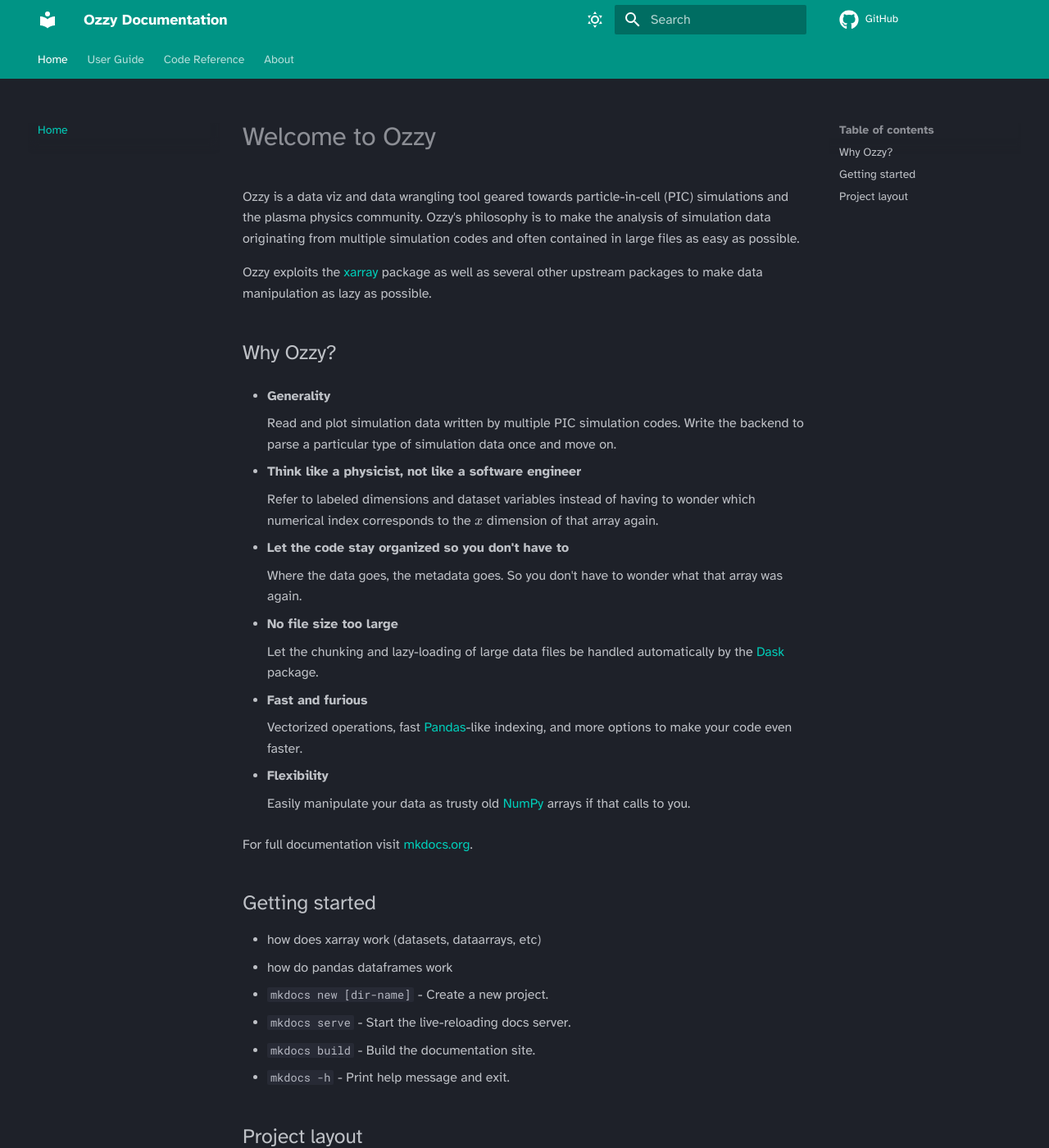
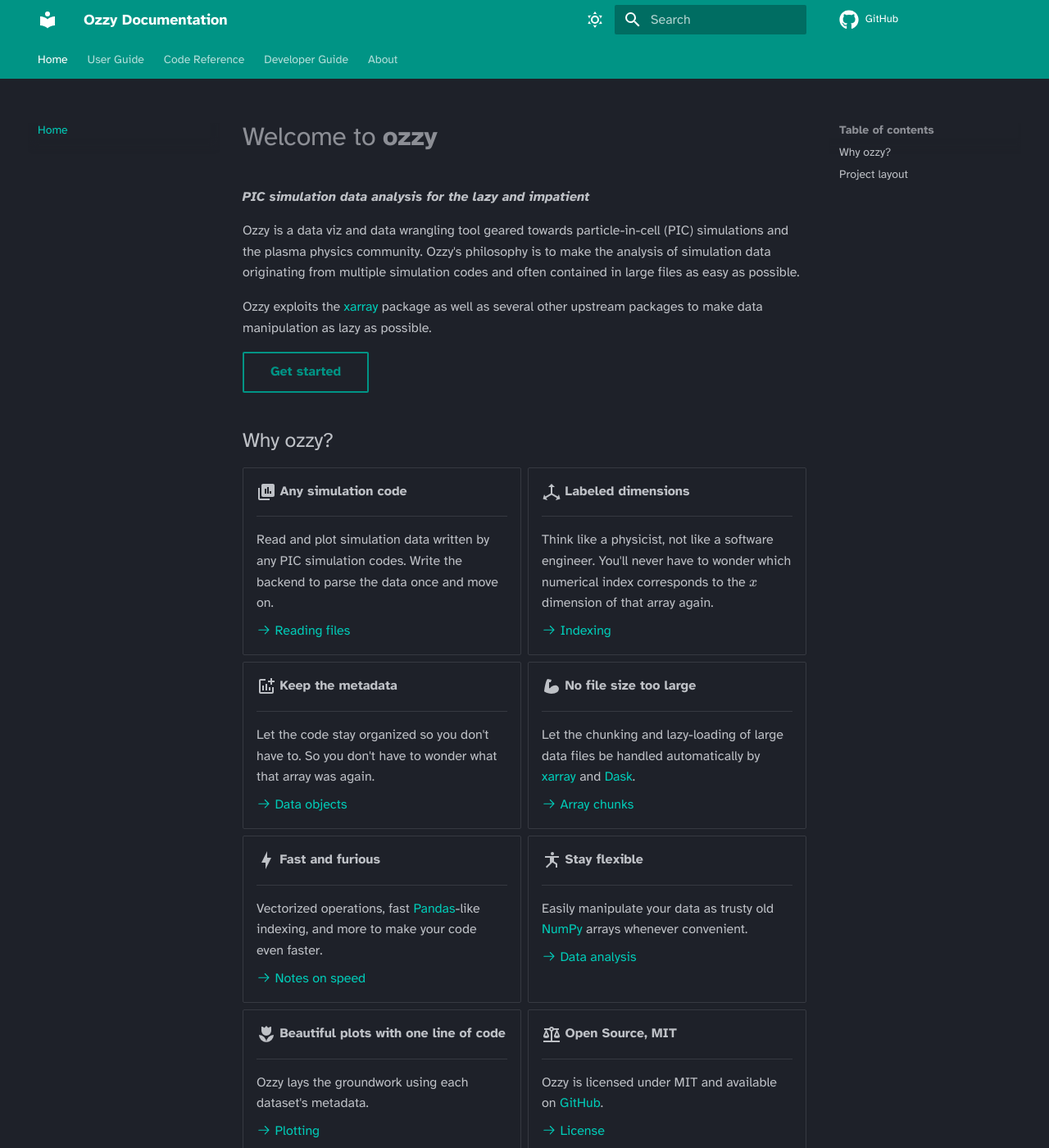
Before and after one commit to mtrocadomoreira/ozzy, an MkDocs documentation site: the page built from docs/index.md, in a window 1280 px wide and 1400 px high. Shown: the whole window at 82% size. Built offline with MkDocs 1.6.1 and Material for MkDocs 9.7.7, drawn with Linux system fonts in a browser that asks for light colours; comment, search, counter and statistics services are not loaded.

Commit message:
edit documentation

```diff
--- a/docs/index.md
+++ b/docs/index.md
@@ -1,46 +1,86 @@
-# Welcome to Ozzy
+# Welcome to __ozzy__
+
+__*PIC simulation data analysis for the lazy and impatient*__
 
 Ozzy is a data viz and data wrangling tool geared towards particle-in-cell (PIC) simulations and the plasma physics community. Ozzy's philosophy is to make the analysis of simulation data originating from multiple simulation codes and often contained in large files as easy as possible.
 
 Ozzy exploits the [xarray](https://xarray.dev/) package as well as several other upstream packages to make data manipulation as lazy as possible.
 
-## Why Ozzy?
+[Get started](user-guide/installation){ .md-button }
 
-* **Generality**
+## Why ozzy?
 
-    Read and plot simulation data written by multiple PIC simulation codes. Write the backend to parse a particular type of simulation data once and move on.
+<div class="grid cards" markdown>
 
-* **Think like a physicist, not like a software engineer**
+-   :material-chart-box-multiple:{ .lg .middle } __Any simulation code__
 
-    Refer to labeled dimensions and dataset variables instead of having to wonder which numerical index corresponds to the $x$ dimension of that array again.
+    ---
 
-* **Let the code stay organized so you don't have to**
+    Read and plot simulation data written by any PIC simulation codes. Write the backend to parse the data once and move on.
 
-    Where the data goes, the metadata goes. So you don't have to wonder what that array was again.
+    [:octicons-arrow-right-24: Reading files](user-guide/reading-files)
 
-* **No file size too large**
+-   :material-axis-arrow:{ .lg .middle } __Labeled dimensions__
 
-    Let the chunking and lazy-loading of large data files be handled automatically by the [Dask](https://www.dask.org/) package.
+    ---
 
-* **Fast and furious**
+    Think like a physicist, not like a software engineer. You'll never have to wonder which numerical index corresponds to the $x$ dimension of that array again.
 
-    Vectorized operations, fast [Pandas](https://pandas.pydata.org/)-like indexing, and more options to make your code even faster.
+    <!-- Refer to labeled dimensions and dataset variables instead of having to wonder which numerical index corresponds to the $x$ dimension of that array again. -->
 
-* **Flexibility**
+    [:octicons-arrow-right-24: Indexing](user-guide/key-concepts)
 
-    Easily manipulate your data as trusty old [NumPy](https://numpy.org/) arrays if that calls to you.
+-   :material-chart-box-plus-outline:{ .lg .middle } __Keep the metadata__
 
-For full documentation visit [mkdocs.org](https://www.mkdocs.org).
+    ---
 
-## Getting started
+    Let the code stay organized so you don't have to. So you don't have to wonder what that array was again.
 
-* how does xarray work (datasets, dataarrays, etc)
-* how do pandas dataframes work
+    [:octicons-arrow-right-24: Data objects](user-guide/key-concepts)
 
-* `mkdocs new [dir-name]` - Create a new project.
-* `mkdocs serve` - Start the live-reloading docs server.
-* `mkdocs build` - Build the documentation site.
-* `mkdocs -h` - Print help message and exit.
+-   :material-arm-flex:{ .lg .middle } __No file size too large__
+
+    ---
+
+    Let the chunking and lazy-loading of large data files be handled automatically by [xarray](https://xarray.dev/) and [Dask](https://www.dask.org/).
+
+    [:octicons-arrow-right-24: Array chunks](user-guide/key-concepts)
+
+-   :material-lightning-bolt:{ .lg .middle } __Fast and furious__
+
+    ---
+    Vectorized operations, fast [Pandas](https://pandas.pydata.org/)-like indexing, and more to make your code even faster.
+
+    [:octicons-arrow-right-24: Notes on speed](user-guide/speed)
+
+-   :material-yoga:{ .lg .middle } __Stay flexible__
+
+    ---
+
+    Easily manipulate your data as trusty old [NumPy](https://numpy.org/) arrays whenever convenient.
+
+    [:octicons-arrow-right-24: Data analysis](user-guide/analysis)
+
+-   :material-flower-tulip:{ .lg .middle } __Beautiful plots with one line of code__
+
+    ---
+
+    Ozzy lays the groundwork using each dataset's metadata.
+
+    [:octicons-arrow-right-24: Plotting](user-guide/plotting)
+
+-   :material-scale-balance:{ .lg .middle } __Open Source, MIT__
+
+    ---
+
+    Ozzy is licensed under MIT and available on [GitHub](https://github.com/mtrocadomoreira/ozzy).
+
+    [:octicons-arrow-right-24: License](about/license)
+
+</div>
+
+
+
 
 ## Project layout
 
--- a/mkdocs.yml
+++ b/mkdocs.yml
@@ -27,6 +27,7 @@ theme:
 
   features:
     - content.code.copy
+    - content.tooltips
     - navigation.instant
     - navigation.instant.progress
     - navigation.tabs
@@ -39,12 +40,23 @@ theme:
 
 markdown_extensions:
   - admonition
+  - footnotes
+  - abbr
+  - pymdownx.snippets
+  - pymdownx.caret
+  - pymdownx.mark
+  - pymdownx.tilde
   - pymdownx.details
   - pymdownx.superfences
   - pymdownx.tabbed:
       alternate_style: true
   - pymdownx.arithmatex:
       generic: true
+  - attr_list
+  - md_in_html
+  - pymdownx.emoji:
+      emoji_index: !!python/name:material.extensions.emoji.twemoji
+      emoji_generator: !!python/name:material.extensions.emoji.to_svg
 
 # extra:
 #   social:
@@ -60,7 +72,7 @@ plugins:
       enable_inventory: true
       handlers:
         python:
-          # paths: [src]
+          paths: [ozzy]
           options:
             show_source: false
             show_root_heading: true
@@ -87,15 +99,28 @@ extra_javascript:
 # Page tree
 nav:
   - Home: index.md
-  - User Guide: user-guide/getting_started.md
+  - User Guide:
+    - user-guide/index.md
+    - Installation: user-guide/installation.md
+    - Getting started: user-guide/getting-started.md
+    - Key Concepts: user-guide/key-concepts.md
+    - Reading files: user-guide/reading-files.md
+    - Plotting: user-guide/plotting.md
+    - Analysis: user-guide/analysis.md
+    - Notes on speed: user-guide/speed.md
+    - See also: user-guide/see-also.md
   - Code Reference:
-      - reference/index.md
-      - Core functions: reference/ozzy-core.md
-      - Data objects and methods: reference/ozzy-data-obj.md
-      - Backends: reference/backend.md
-      - Plotting
+    - reference/index.md
+    - Core: reference/core.md
+    - Data Objects: reference/data-objects.md
+    - Backends: reference/backends.md
+    - ozzy.plot: reference/plot.md
+    - ozzy.statistics: reference/statistics.md
+    - ozzy.fields: reference/fields.md
+  - Developer Guide:
+    - dev-guide/index.md
   - About:
-      - about/about.md
+      - about/index.md
       - License: about/license.md
 #     - Installation: getting-started.md
 #     - Creating your site: creating-your-site.md
```
Also changed, not shown: docs/user-guide/see-also.md (added, +6 -0 lines), docs/about/index.md (added), docs/dev-guide/index.md (added), docs/reference/backends.md (renamed from docs/reference/backend.md), docs/reference/core.md (renamed from docs/reference/ozzy-core.md), docs/reference/data-objects.md (renamed from docs/reference/ozzy-data-obj.md), docs/reference/fields.md (added), docs/reference/plot.md (added), docs/reference/statistics.md (added), docs/user-guide/analysis.md (added), docs/user-guide/getting-started.md (renamed from docs/user-guide/getting_started.md), docs/user-guide/index.md (added), docs/user-guide/installation.md (added), docs/user-guide/key-concepts.md (added), 3 more files.
